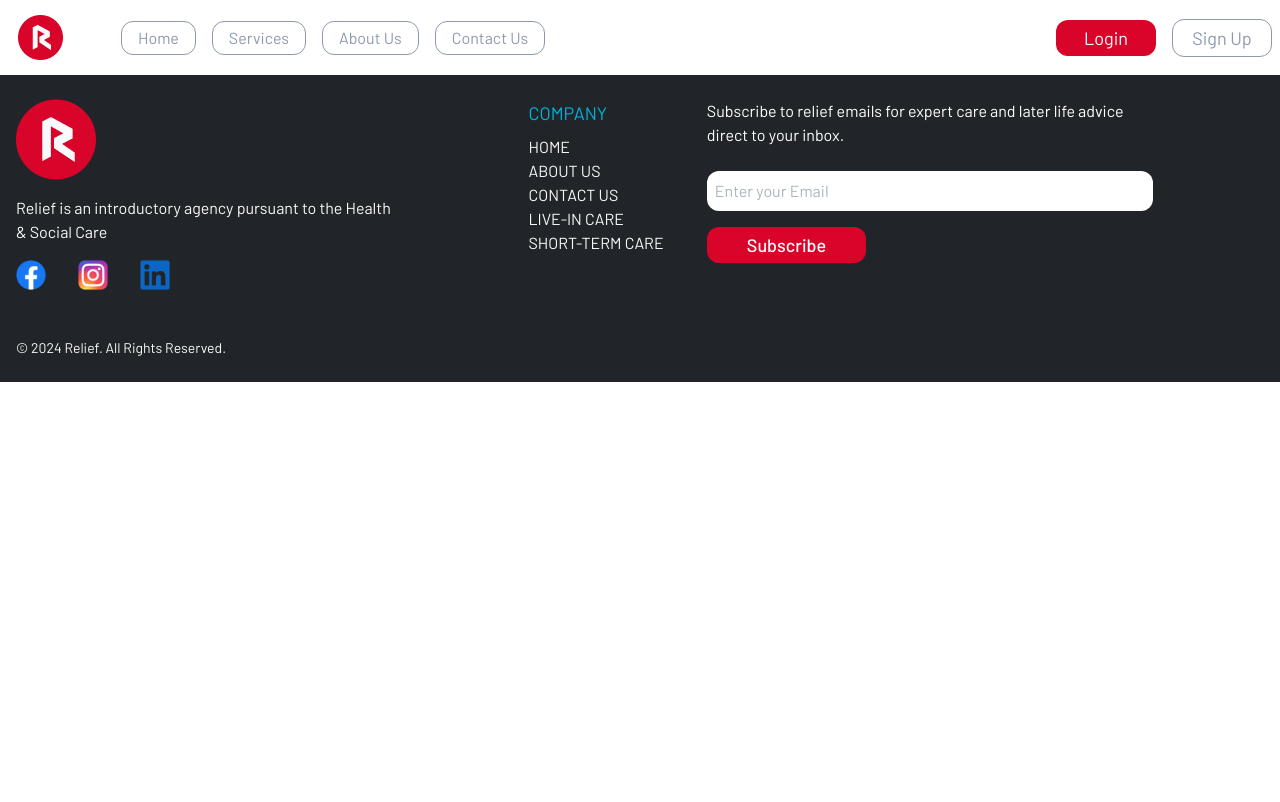
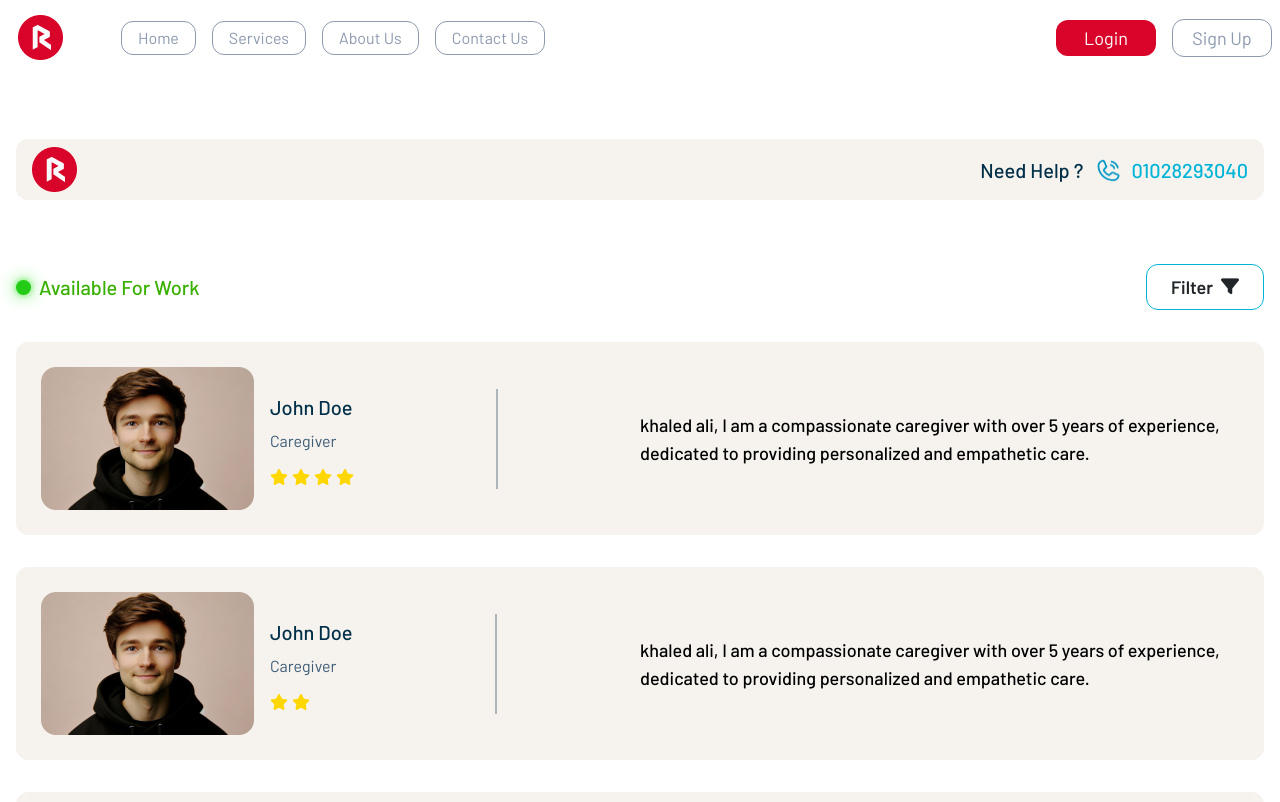
Before and after one commit to eslamalhendawy/Relief, a React (Vite) app: page /choose-carer in a window 1280 px wide. Shown: the top 802 px of the page. Built offline with nearby package versions, Linux system fonts and the light colour scheme.

Commit message:
Finished ChooseCarer component

```diff
--- a/src/App.jsx
+++ b/src/App.jsx
@@ -25,6 +25,7 @@ import Profile from "./Components/Profile";
 import CarerSignUp from "./Components/CarerSignUp";
 import CarerSchedule from "./Components/CarerSchedule";
 import CarerNotifactions from "./Components/CarerNotifactions";
+import ChooseCarer from "./Components/ChooseCarer";
 
 function App() {
   const loggedIn = Boolean(localStorage.getItem("userToken"));
@@ -78,6 +79,7 @@ function App() {
           <Route path="/carer-sign-up" element={<CarerSignUp />} />
           <Route path="/carer-schedule" element={<CarerSchedule />} />
           <Route path="/carer-notifications" element={<CarerNotifactions />} />
+          <Route path="/choose-carer" element={<ChooseCarer />} />
         </Routes>
         <Footer />
       </Router>
--- /dev/null
+++ b/src/Components/ChooseCarer.jsx
@@ -0,0 +1,71 @@
+import { useState } from "react";
+
+import NeedHelp from "./NeedHelp";
+
+import image from "/assets/dumiCarer.png"
+
+const ChooseCarer = () => {
+  const [hidden, setHidden] = useState(true);
+
+  const list = [
+    {
+      name: "John Doe",
+      rating: 4,
+      bio: "khaled ali, I am a compassionate caregiver with over 5 years of experience, dedicated to providing personalized and empathetic care.",
+    },
+    {
+      name: "John Doe",
+      rating: 2,
+      bio: "khaled ali, I am a compassionate caregiver with over 5 years of experience, dedicated to providing personalized and empathetic care.",
+    },
+    {
+      name: "John Doe",
+      rating: 1,
+      bio: "khaled ali, I am a compassionate caregiver with over 5 years of experience, dedicated to providing personalized and empathetic care.",
+    },
+  ]
+  return (
+    <section className="container mx-auto px-4 py-16">
+      <NeedHelp />
+      <div className="flex items-center justify-between">
+        <div className="flex items-center gap-2">
+          <div className="online-indicator" />
+          <p className="text-[#38B000] text-xl font-medium">Available For Work</p>
+        </div>
+        <div className="relative">
+          <button onClick={() => setHidden(!hidden)} className="relative flex items-center gap-2 text-[#212529] border border-[#00B4D8] hover:hover:bg-[#BBD0FF] duration-200 font-semibold py-2 px-6 rounded-xl text-lg">
+            <span>Filter</span>
+            <i className="fa-solid fa-filter"></i>
+          </button>
+          <ul className={`absolute bg-white border bottom-[-90px] left-0 w-[200px] text-center text-[#212529] font-semibold ${hidden && "hidden"}`}>
+            <li onClick={() => setHidden(true)} className="py-2 cursor-pointer border-b-2 hover:bg-[#f6f3ef] duration-200">Care Giver Nearest To You</li>
+            <li onClick={() => setHidden(true)} className="py-2 cursor-pointer hover:bg-[#f6f3ef] duration-200">Highest Rated</li>
+          </ul>
+        </div>
+      </div>
+      <div>
+        {list.map((item, index) => (
+          <div key={index} className="flex flex-col md:flex-row justify-between items-center gap-4 mt-8 bg-[#F6F3EF] hover:bg-white duration-200 cursor-pointer border border-[#F6F3EF] hover:border-[#00B4D8] p-6 rounded-xl">
+            <div className="flex flex-col md:flex-row items-center gap-4">
+              <img src={image} alt="" />
+              <div>
+                <p className="text-xl font-medium text-[#003049] mb-2">{item.name}</p>
+                <p className="text-[#3E5C76] mb-4">Caregiver</p>
+                <div className="flex items-center gap-1">
+                  {Array.from({ length: item.rating }).map((_, index) => (
+                    <i key={index} className="fa-solid fa-star text-[#FFD700]" />
+                  ))}
+                </div>
+              </div>
+            </div>
+            <div className="bg-[#ADB5BD] w-[200px] h-[2px] md:w-[2px] md:h-[100px]" />
+            <p className="text-center md:text-left font-medium text-lg basis-1/2">{item.bio}</p>
+          </div>
+
+        ))}
+      </div>
+    </section>
+  );
+};
+
+export default ChooseCarer;
--- a/src/Components/ForMe.jsx
+++ b/src/Components/ForMe.jsx
@@ -137,7 +137,7 @@ const ForMe = () => {
               <span className="text-[#ADB5BD] font-medium text-sm md:text-base uppercase">Start arranging care</span>
               <h3 className="font-semibold mb-8 md:text-xl">Select the type of care you would like for {userData.name}</h3>
               <div className="flex flex-col gap-3 mb-12">
-                <button className={`text-center border border-[#BBD0FF] hover:bg-[#BBD0FF] duration-200 p-2 rounded-xl capitalize font-medium`}>Find out and choose a caregiver</button>
+                <button onClick={() => navigate("/choose-carer")} className={`text-center border border-[#BBD0FF] hover:bg-[#BBD0FF] duration-200 p-2 rounded-xl capitalize font-medium`}>Find out and choose a caregiver</button>
                 <button onClick={() => setStage(4)} className={`text-center border border-[#BBD0FF] hover:bg-[#BBD0FF] duration-200 p-2 rounded-xl capitalize font-medium`}>
                   share your care request
                 </button>
@@ -236,6 +236,11 @@ const ForMe = () => {
           </div>
         </div>
       )}
+      {stage === 5 && (
+        <div>
+
+        </div>
+      )}
     </section>
   );
 };
--- a/src/index.css
+++ b/src/index.css
@@ -1,4 +1,4 @@
-@import url('https://fonts.googleapis.com/css2?family=Barlow:ital,wght@0,100;0,200;0,300;0,400;0,500;0,600;0,700;0,800;0,900;1,100;1,200;1,300;1,400;1,500;1,600;1,700;1,800;1,900&display=swap');
+@import url("https://fonts.googleapis.com/css2?family=Barlow:ital,wght@0,100;0,200;0,300;0,400;0,500;0,600;0,700;0,800;0,900;1,100;1,200;1,300;1,400;1,500;1,600;1,700;1,800;1,900&display=swap");
 
 @tailwind base;
 @tailwind components;
@@ -11,10 +11,30 @@
   }
 }
 
-.minHeight{
+.minHeight {
   min-height: calc(100vh - 380px);
 }
 
-.rp-root{
+.rp-root {
   z-index: 1301 !important;
 }
+
+@keyframes glow {
+  0%, 100% {
+    box-shadow: 0 0 5px rgba(0, 255, 0, 0.5), 0 0 15px rgba(0, 255, 0, 0.5);
+    background-color: #12c412;
+  }
+  50% {
+    box-shadow: 0 0 10px rgba(56, 176, 0, 1), 0 0 30px rgba(56, 176, 0, 1);
+    background-color: #5ddf22;
+  }
+}
+
+.online-indicator {
+  width: 15px;
+  height: 15px;
+  background-color: #00ff00; /* Start color */
+  border-radius: 50%;
+  animation: glow 1.5s infinite;
+  position: relative;
+}
```
Also changed, not shown: public/assets/dumiCarer.png (added).
